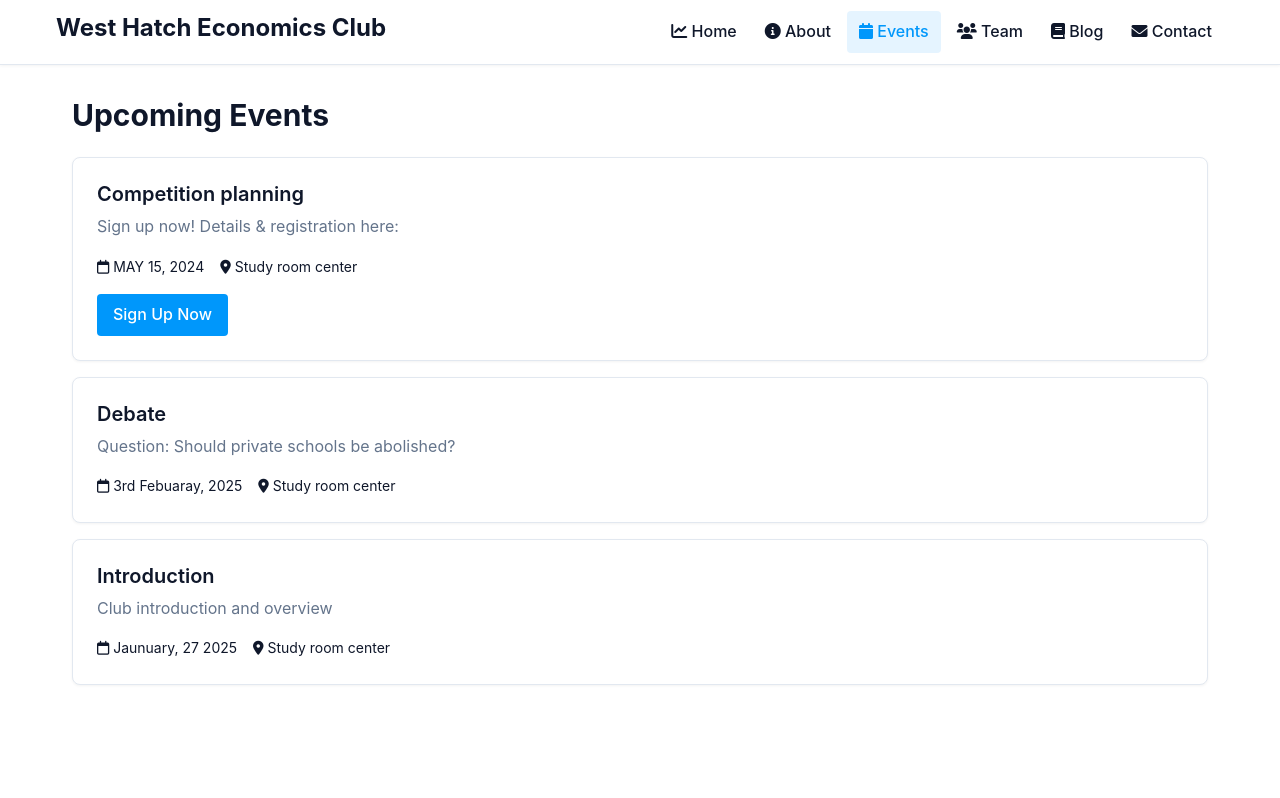
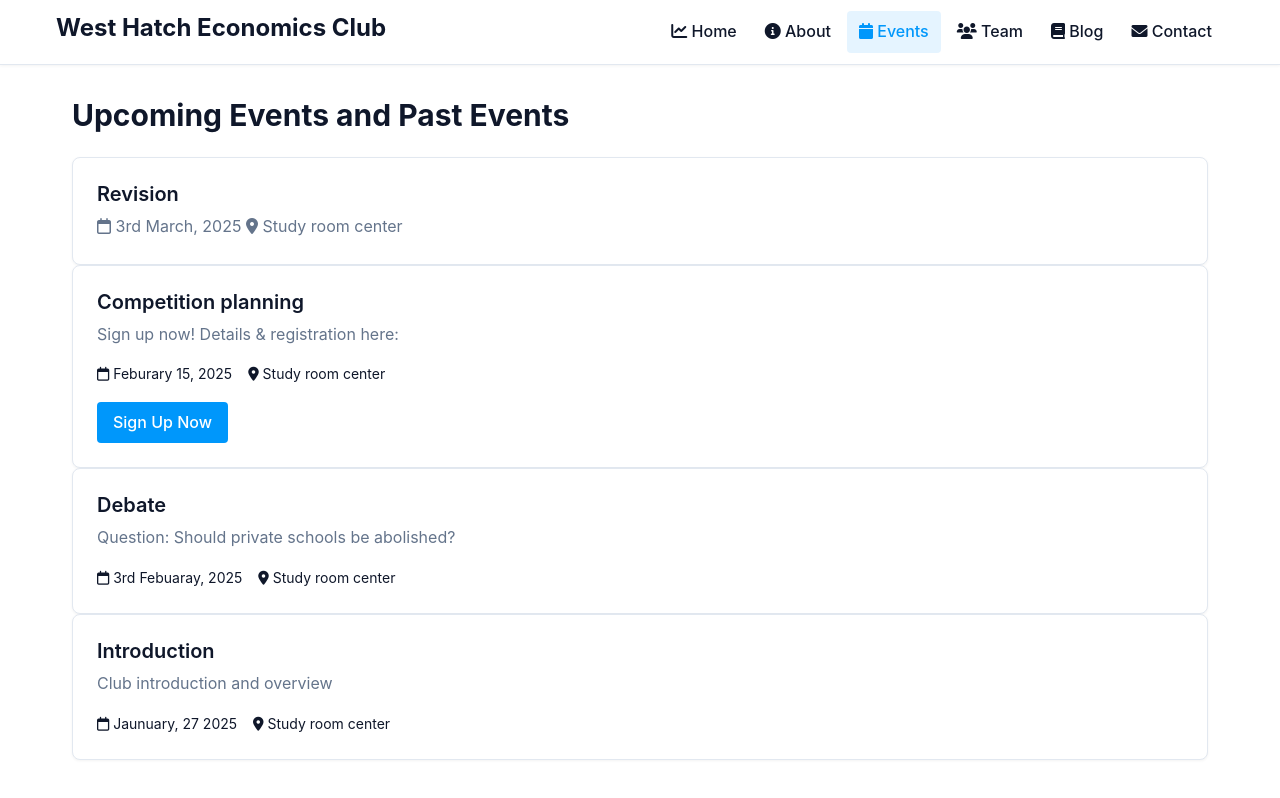
Before and after one commit to westhatcheconomicsclub/westhatcheconomicsclub.github.io, a website: page events.html in a window 1280 px wide. Drawn offline with Linux system fonts and the light colour scheme.

Commit message:
Update events.html

```diff
--- a/events.html
+++ b/events.html
@@ -34,14 +34,22 @@
         <!-- Main Content -->
         <main class="container mx-auto p-8">
             <div class="space-y-4">
-                <h1 class="text-3xl font-bold mb-6">Upcoming Events</h1>
+                <h1 class="text-3xl font-bold mb-6">Upcoming Events and Past Events</h1>
+                      <div class="card">
+                    <h2 class="text-xl font-semibold mb-2">Revision</h2>
+                    <p class="text-muted mb-4>Topic Productitivity</p>
+                    <div class="flex gap-4 text-sm">
+                        <span><i class="far fa-calendar"></i> 3rd March, 2025</span>
+                        <span><i class="fas fa-map-marker-alt"></i> Study room center</span>
+                    </div>
+                </div>
 
                 <!-- Competition Planning Event -->
                 <div class="card">
                     <h2 class="text-xl font-semibold mb-2">Competition planning</h2>
                     <p class="text-muted mb-4">Sign up now! Details & registration here:</p>
                     <div class="flex gap-4 text-sm mb-4">
-                        <span><i class="far fa-calendar"></i> MAY 15, 2024</span>
+                        <span><i class="far fa-calendar"></i> Feburary 15, 2025</span>
                         <span><i class="fas fa-map-marker-alt"></i> Study room center</span>
                     </div>
                     <a href="https://docs.google.com/forms/d/e/1FAIpQLScS_7dqP10PvROr5cA4SaAeduIxm1JVQ5rsbbulfQ8-nI2lPg/viewform"
```
